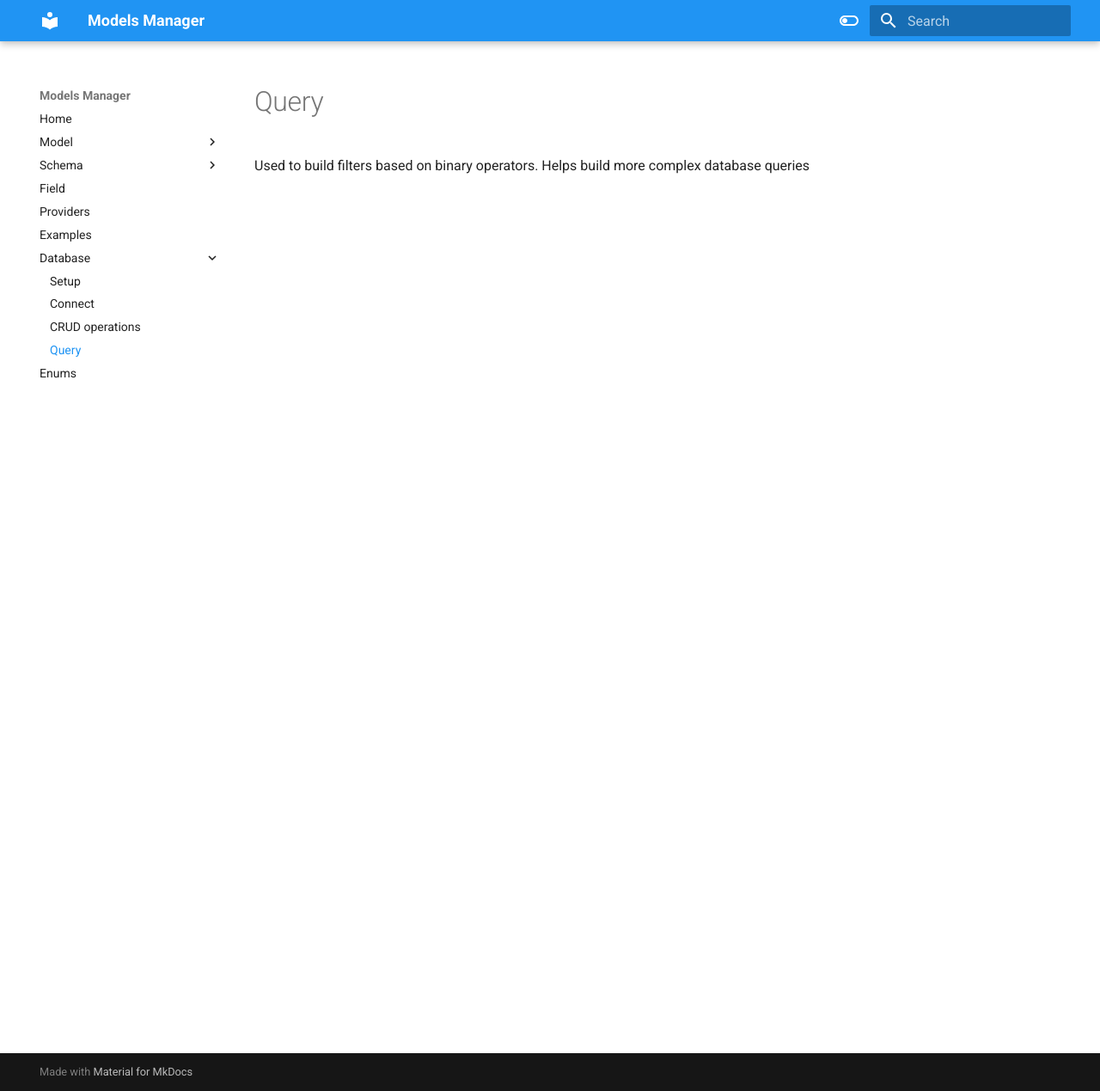
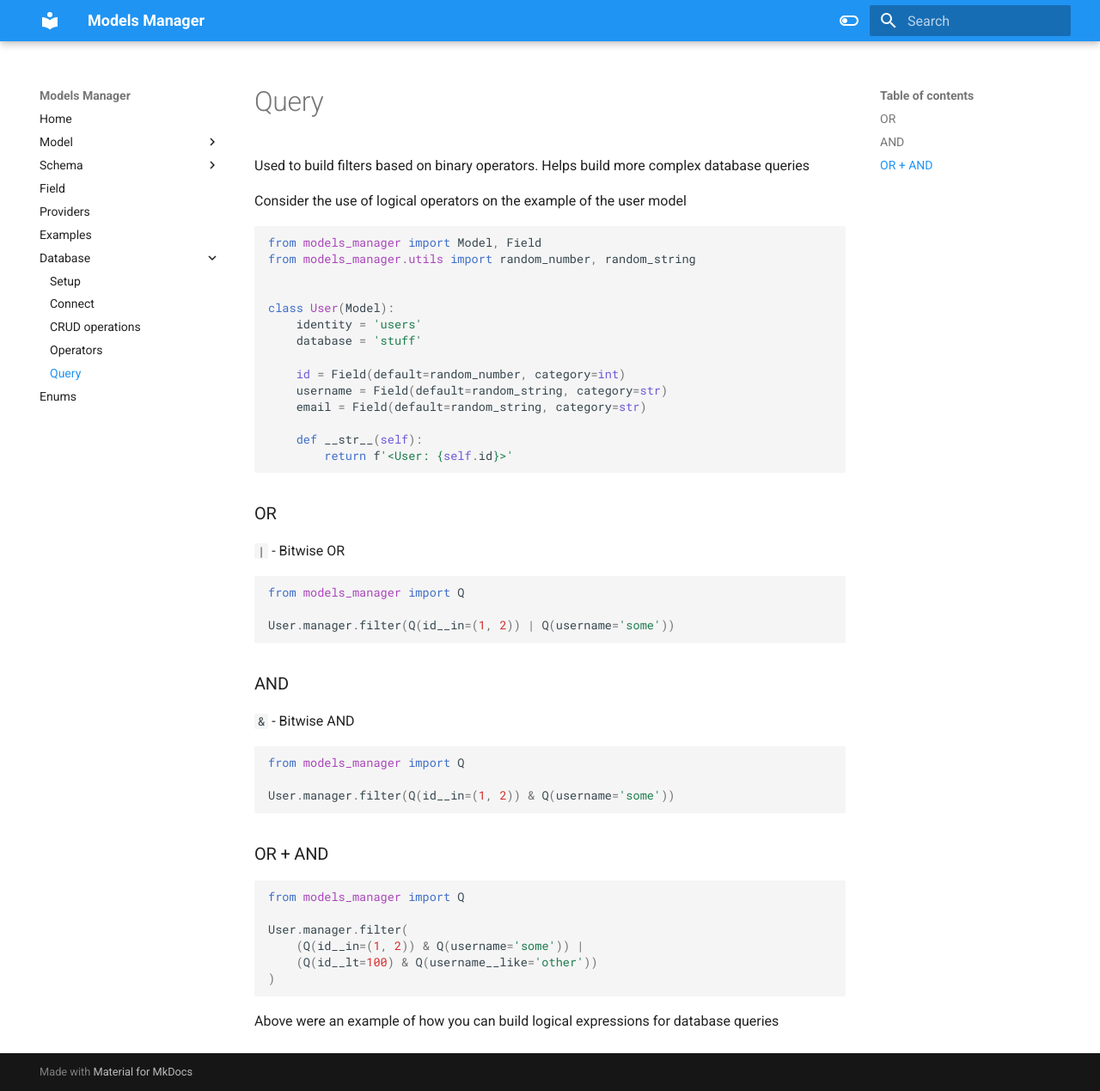
Before and after one commit to Nikita-Filonov/models_manager, an MkDocs documentation site: the page built from docs/database/query.md, in a window 1280 px wide and 1269 px high. Shown: the whole window at 86% size. Built offline with MkDocs 1.6.1 and Material for MkDocs 9.7.7, drawn with Linux system fonts in a browser that asks for light colours.

Commit message:
docs operators, query

````diff
--- a/docs/database/query.md
+++ b/docs/database/query.md
@@ -1 +1,53 @@
 Used to build filters based on binary operators. Helps build more complex database queries
+
+Consider the use of logical operators on the example of the user model
+
+```python
+from models_manager import Model, Field
+from models_manager.utils import random_number, random_string
+
+
+class User(Model):
+    identity = 'users'
+    database = 'stuff'
+
+    id = Field(default=random_number, category=int)
+    username = Field(default=random_string, category=str)
+    email = Field(default=random_string, category=str)
+
+    def __str__(self):
+        return f'<User: {self.id}>'
+```
+
+### OR
+
+`|` - Bitwise OR
+
+```python
+from models_manager import Q
+
+User.manager.filter(Q(id__in=(1, 2)) | Q(username='some'))
+```
+
+### AND
+
+`&` - Bitwise AND
+
+```python
+from models_manager import Q
+
+User.manager.filter(Q(id__in=(1, 2)) & Q(username='some'))
+```
+
+### OR + AND
+
+```python
+from models_manager import Q
+
+User.manager.filter(
+    (Q(id__in=(1, 2)) & Q(username='some')) |
+    (Q(id__lt=100) & Q(username__like='other'))
+)
+```
+
+Above were an example of how you can build logical expressions for database queries
--- a/mkdocs.yml
+++ b/mkdocs.yml
@@ -19,6 +19,7 @@ nav:
       - Setup: database/setup.md
       - Connect: database/connect.md
       - CRUD operations: database/crud.md
+      - Operators: database/operators.md
       - Query: database/query.md
   - Enums: enums.md
 
````
Also changed, not shown: docs/database/operators.md (added, +14 -0 lines).
